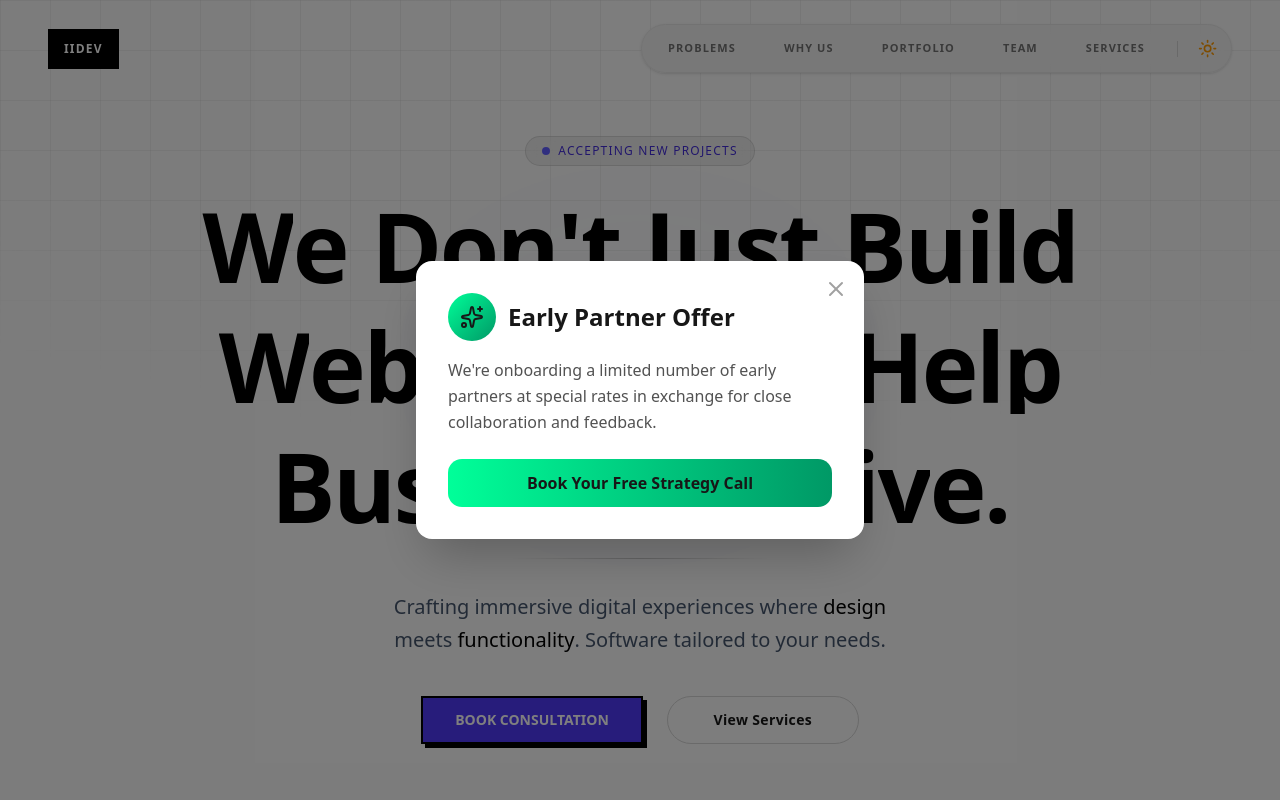
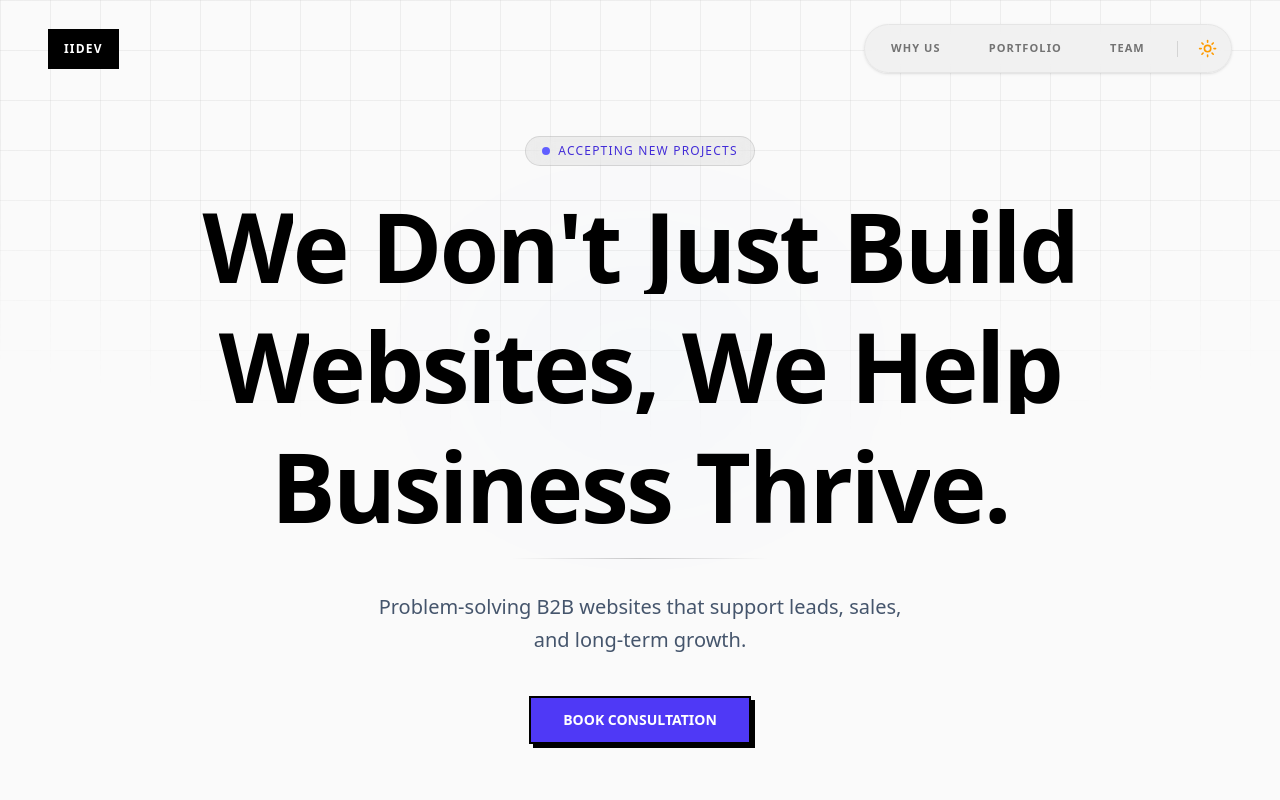
Before and after one commit to yapsancode/iidev-website, a Next.js app: page / in a window 1280 px wide. Shown: the top 800 px of the page. Built offline with nearby package versions, Linux system fonts and the light colour scheme.

Commit message:
enhancement version 1

```diff
--- a/src/app/page.tsx
+++ b/src/app/page.tsx
@@ -28,12 +28,12 @@ const App: React.FC = () => {
       <Navbar />
       <main className="grow">
         <section id="home"><Hero onBookingClick={handleOpenBooking} /></section>
-        <section id="problems"><Problems /></section>
+        {/* <section id="problems"><Problems /></section> */}
         <section id="why-us"><WhyChooseUs /></section>
         <section id="process"><ProcessTimeline /></section>
         <section id="portfolio"><Portfolio /></section>
         <section id="team"><Team /></section>
-        <section id="services"><Services onBookingClick={handleOpenBooking} /></section>
+        {/* <section id="services"><Services onBookingClick={handleOpenBooking} /></section> */}
         <section id="demo"><CTA onBookingClick={handleOpenBooking} /></section>
       </main>
       <Footer />
--- a/src/components/sections/Hero.tsx
+++ b/src/components/sections/Hero.tsx
@@ -100,8 +100,7 @@ export function Hero({ onBookingClick }: HeroProps) {
             className="mb-10 max-w-xl px-4 text-base font-light leading-relaxed md:text-xl
             text-slate-600 dark:text-slate-400"
           >
-            Crafting immersive digital experiences where <span className="font-medium text-black dark:text-white">design</span> meets <span className="font-medium text-black dark:text-white">functionality</span>.
-            Software tailored to your needs.
+            Problem-solving B2B websites that support leads, sales, and long-term growth.
           </motion.p>
 
           <motion.div
@@ -117,7 +116,7 @@ export function Hero({ onBookingClick }: HeroProps) {
               Book Consultation
             </button>
 
-            <button
+            {/* <button
               onClick={handleViewServices}
               className="group relative h-12 w-48 overflow-hidden rounded-full border border-neutral-300 dark:border-neutral-700 bg-transparent transition-all active:scale-95"
             >
@@ -128,7 +127,7 @@ export function Hero({ onBookingClick }: HeroProps) {
                 transition-colors duration-300 group-hover:text-white dark:group-hover:text-black">
                 View Services
               </span>
-            </button>
+            </button> */}
           </motion.div>
         </div>
       </div>
--- a/src/components/sections/Navbar.tsx
+++ b/src/components/sections/Navbar.tsx
@@ -4,21 +4,21 @@ import { ThemeToggle } from '../ui/ThemeToggle';
 
 export const Navbar = () => {
     const navItems = [
-        { label: 'PROBLEMS', href: '#problems' },
+        // { label: 'PROBLEMS', href: '#problems' },
         { label: 'WHY US', href: '#why-us' },
         { label: 'PORTFOLIO', href: '#portfolio' },
         { label: 'TEAM', href: '#team' },
-        { label: 'SERVICES', href: '#services' },
+        // { label: 'SERVICES', href: '#services' },
         // { label: 'SEE A DEMO', href: '#demo' },
     ];
 
     // Added separate desktop items to match the user's original more extensive desktop list
     const desktopNavItems = [
-        { label: 'PROBLEMS', href: '#problems' },
+        // { label: 'PROBLEMS', href: '#problems' },
         { label: 'WHY US', href: '#why-us' },
         { label: 'PORTFOLIO', href: '#portfolio' },
         { label: 'TEAM', href: '#team' },
-        { label: 'SERVICES', href: '#services' },
+        // { label: 'SERVICES', href: '#services' },
         // { label: 'SEE A DEMO', href: '#demo' },
     ];
 
```
